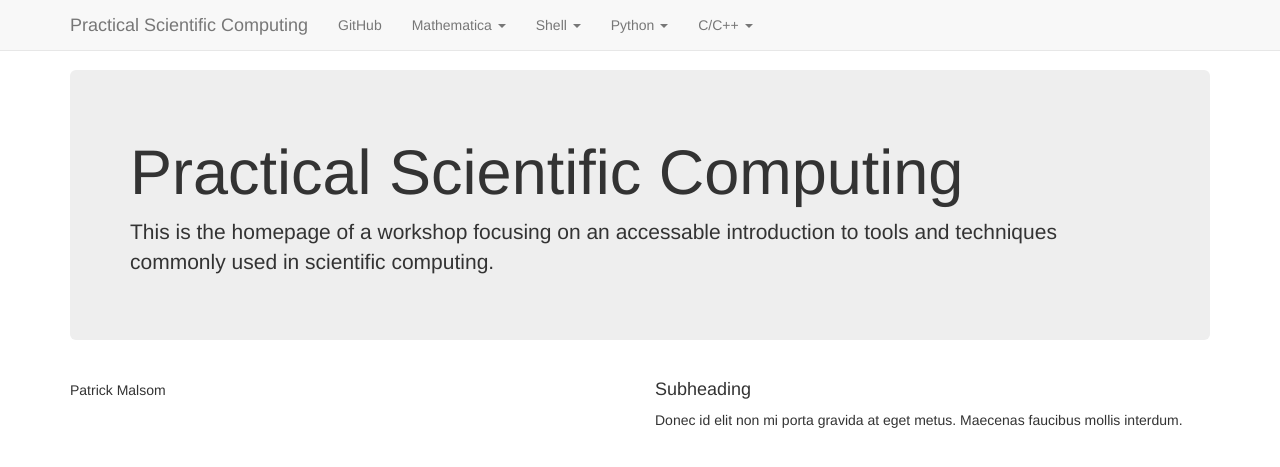
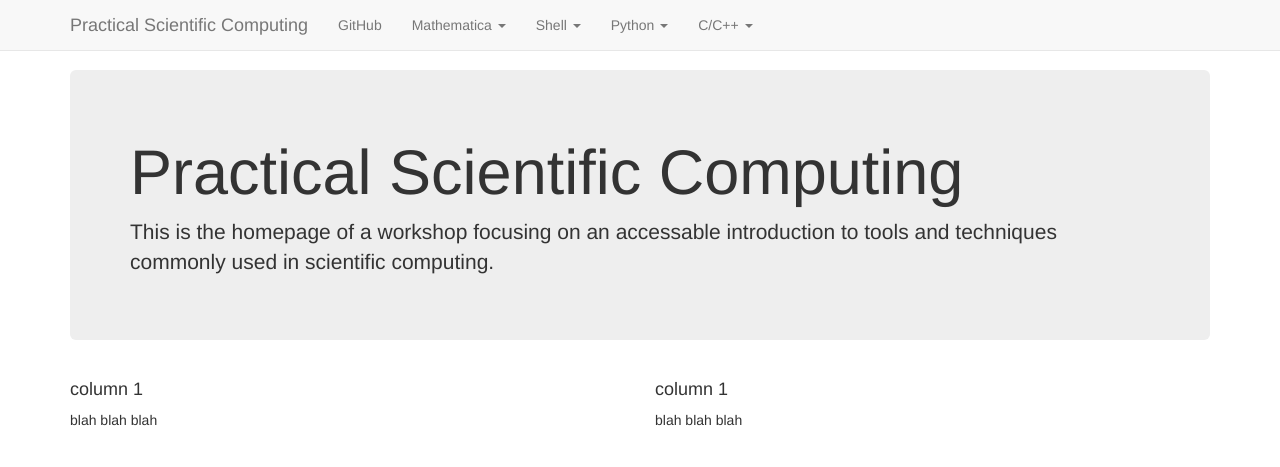
Before and after one commit to practical-scientific-computing/practical-scientific-computing.github.io, a Jekyll site: the page built from index.html, in a window 1280 px wide and 900 px high. Shown: the top 467 px of the window. Built offline with Jekyll 4.4.1, drawn with Linux system fonts in a browser that asks for light colours; nearby versions of some CDN libraries; Markdown is read by kramdown in place of the engine named in the settings.

Commit message:
small changes to the content of the index page. Still need to write the actual content...

```diff
--- a/index.html
+++ b/index.html
@@ -9,19 +9,18 @@ layout: default
 
     <p>This is the homepage of a workshop focusing on an accessable introduction to tools and techniques commonly used in scientific computing.</p>
 
-
   </div>
 
   <div class="row marketing">
 
     <div class="col-sm-6">
-          <h4></h4>
-          <p>Patrick Malsom</p>
+      <h4>column 1</h4>
+      <p> blah blah blah</p>
     </div>
 
     <div class="col-sm-6">
-          <h4>Subheading</h4>
-          <p>Donec id elit non mi porta gravida at eget metus. Maecenas faucibus mollis interdum.</p>
+      <h4>column 1</h4>
+      <p> blah blah blah</p>
     </div>
 
   </div>
```
Lines whose indentation alone changed are shown as unchanged.
